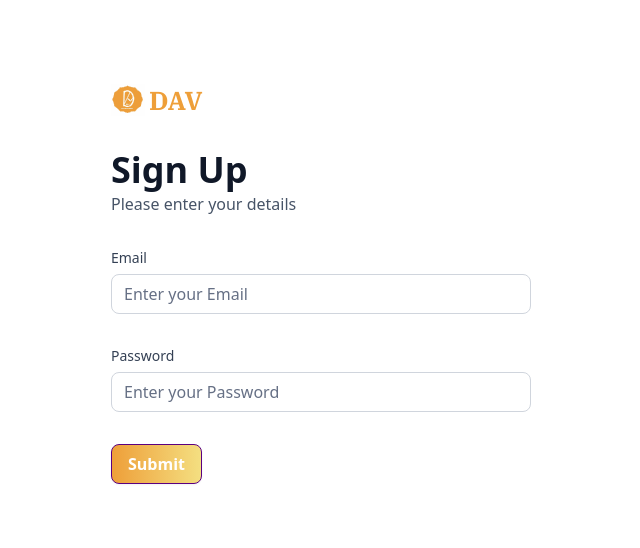
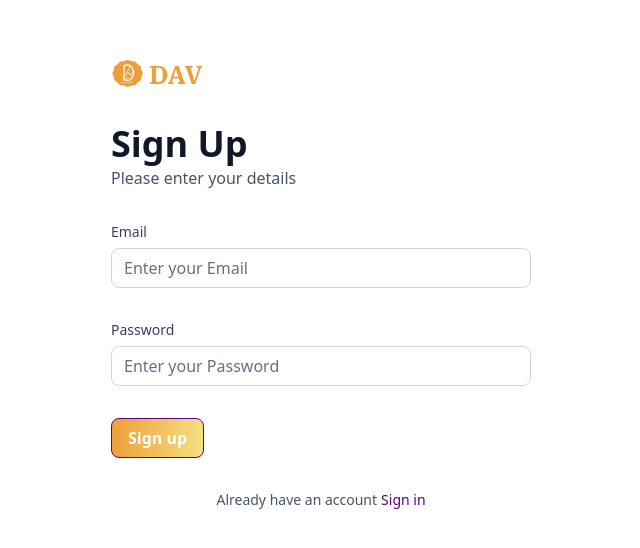
Before and after one commit to Davidson3556/DavBank, a Next.js app: page /sign-up in a window 1280 px wide. Shown: the part 116-664 px from the top of the page, without its empty margins (319-959 px from the left). Built offline with nearby package versions, Linux system fonts and the light colour scheme.

Commit message:
refactoring the dashboard and the components

```diff
--- /dev/null
+++ b/app/(root)/connect-bank/page.tsx
@@ -0,0 +1,11 @@
+import React from 'react'
+
+const connectpage = () => {
+  return (
+    <div>
+
+    </div>
+  )
+}
+
+export default connectpage
--- a/app/(root)/page.tsx
+++ b/app/(root)/page.tsx
@@ -16,7 +16,7 @@
             type="greeting"
             title="Welcome"
             user={loggedIn?.firstName || 'Guest'}
-            subtext="Effortlessly access and manage your account and transactions"
+            subtext="Easily access and manage your account and transactions."
             />
             <TotalBalanceBox
             accounts={[]}
--- a/components/ui/AuthForm.tsx
+++ b/components/ui/AuthForm.tsx
@@ -23,6 +23,7 @@
 import { ITEMS } from '@/constants';
 import CustomInput from './CustomInput';
 import {authFormSchema} from '@/lib/utils'
+import { Loader2 } from 'lucide-react';
 
 const Schema = z.object({
     email: z.string().email(),
@@ -107,9 +108,33 @@
                        placeholder="Enter your Password"
 
                     />
-                    <Button type="submit" className='form-btn'>Submit</Button>
+                    <Button type="submit"
+                    disabled={isLoading}
+                    className='form-btn'>
+                      {isLoading?(
+                        <>
+                        <Loader2 size={20}
+                        className="animate-spin"
+                        /> &nbsp;
+                        Loading...
+                        </>
+                      ) :type === 'sign-in'
+                        ?'Sign in': 'Sign up'}
+                      </Button>
                     </form>
                 </Form>
+                <footer className="flex justify-center gap-1">
+                  <p className="text-14 font-normal text-gray-600">
+                    {type=== 'sign-in'
+                    ?"Don't have an account?"
+                    :"Already have an account"}
+                  </p>
+                  <Link href={type ==='sign-in'? '/sign-up':'/sign-in'}
+                  className='form-link'>
+                    {type === 'sign-in' ? 'Sign up':'Sign in'}
+                  </Link>
+
+                </footer>
                 </>
             )}
     </section>
--- a/constants/index.ts
+++ b/constants/index.ts
@@ -21,7 +21,7 @@
   },
   {
     imgURL: "/icons/connect.svg",
-    route: "/payment-transfer",
+    route: "/connect-bank",
     label: "Connect Bank",
   },
 ];
```
